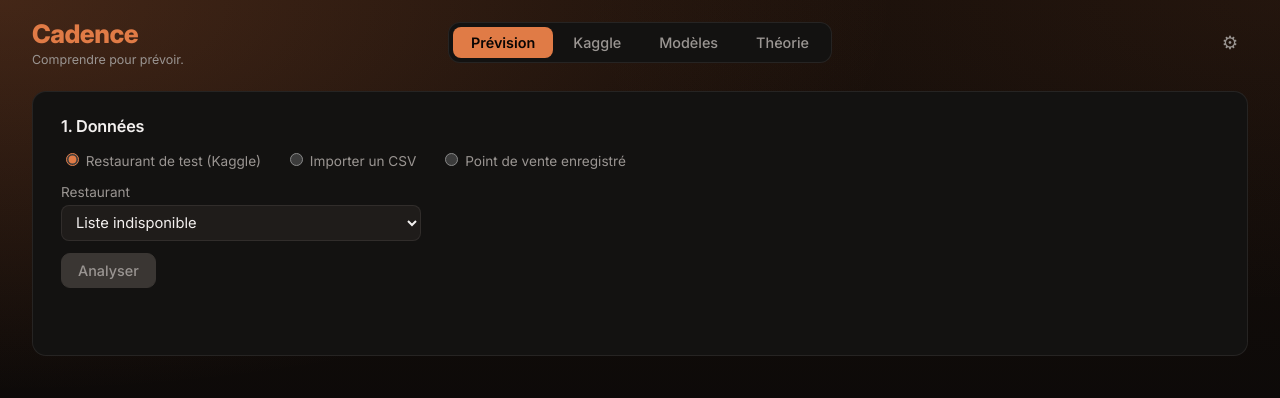
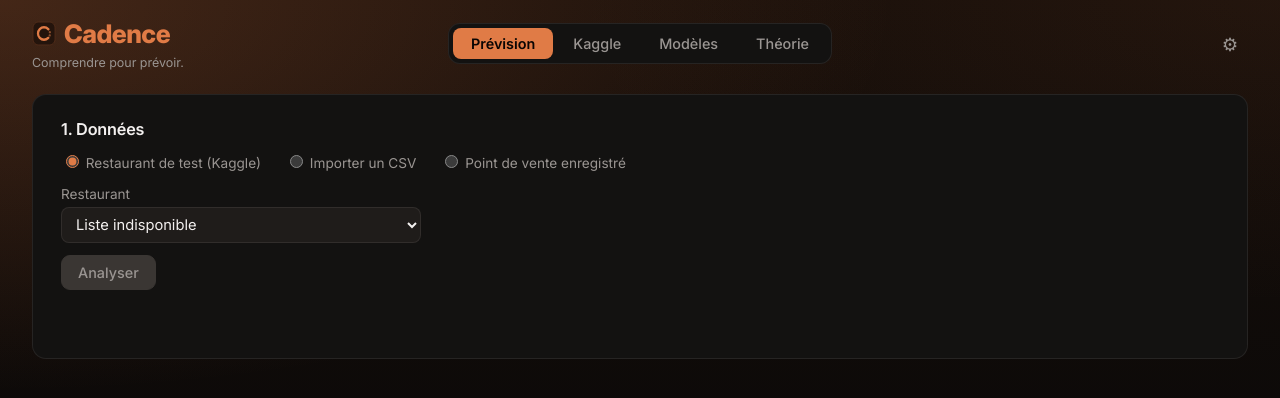
Before and after one commit to MichelDM974/Cadence, a plain HTML site: page src/static/index.html in a window 1280 px wide. Drawn offline with nearby package versions, Linux system fonts and the light colour scheme; no server answers.

Commit message:
Favicon et logo de Cadence : un C qui se referme en pointillés (#12)
Choisi par l'utilisateur parmi quatre candidats (onde, barres, métronome,
cycle) : le plus lisible à 16 px dans un onglet, une lettre porteuse de sens
comme le X de CryptX. Favicon sur toutes les pages, repris en logo devant
le titre de l'en-tête et de la carte de connexion, en em comme dans Carat.

Co-Authored-By: Claude Opus 5.5 <noreply@anthropic.com>

```diff
--- a/src/static/index.html
+++ b/src/static/index.html
@@ -4,6 +4,7 @@
   <meta charset="utf-8" />
   <meta name="viewport" content="width=device-width, initial-scale=1" />
   <title>Cadence</title>
+  <link rel="icon" type="image/svg+xml" href="favicon.svg" />
   <link rel="stylesheet" href="style.css" />
   <link rel="preload" href="vendor/inter/InterVariable.woff2" as="font" type="font/woff2" crossorigin />
   <script src="https://cdnjs.cloudflare.com/ajax/libs/Chart.js/4.5.1/chart.umd.min.js"></script>
@@ -11,7 +12,7 @@
 <body>
   <header>
     <div class="header-title">
-      <h1><a href="index.html">Cadence</a></h1>
+      <h1><a href="index.html"><img class="logo" src="favicon.svg" width="40" height="40" alt="">Cadence</a></h1>
       <p class="tagline">Comprendre pour prévoir.</p>
     </div>
     <nav class="page-nav" aria-label="Pages">
--- a/src/static/style.css
+++ b/src/static/style.css
@@ -415,7 +415,11 @@ header h1,
   color: var(--accent);
 }
 
-header h1 a { color: inherit; text-decoration: none; }
+header h1 a { color: inherit; text-decoration: none; display: inline-flex; align-items: center; gap: 0.3em; }
+.auth-card h1 { display: flex; align-items: center; gap: 0.3em; }
+/* Logo (le favicon) devant le titre : en em, il suit la taille du titre sur téléphone. */
+header h1 .logo,
+.auth-card h1 .logo { width: 0.95em; height: 0.95em; flex: none; }
 
 header .tagline {
   margin: 3px 0 0;
```
Also changed, not shown: src/static/kaggle.html (+2 -1 lines), src/static/login.html (+2 -1 lines), src/static/models.html (+2 -1 lines), src/static/setup.html (+2 -1 lines), src/static/theorie.html (+2 -1 lines), src/static/favicon.svg (added).
